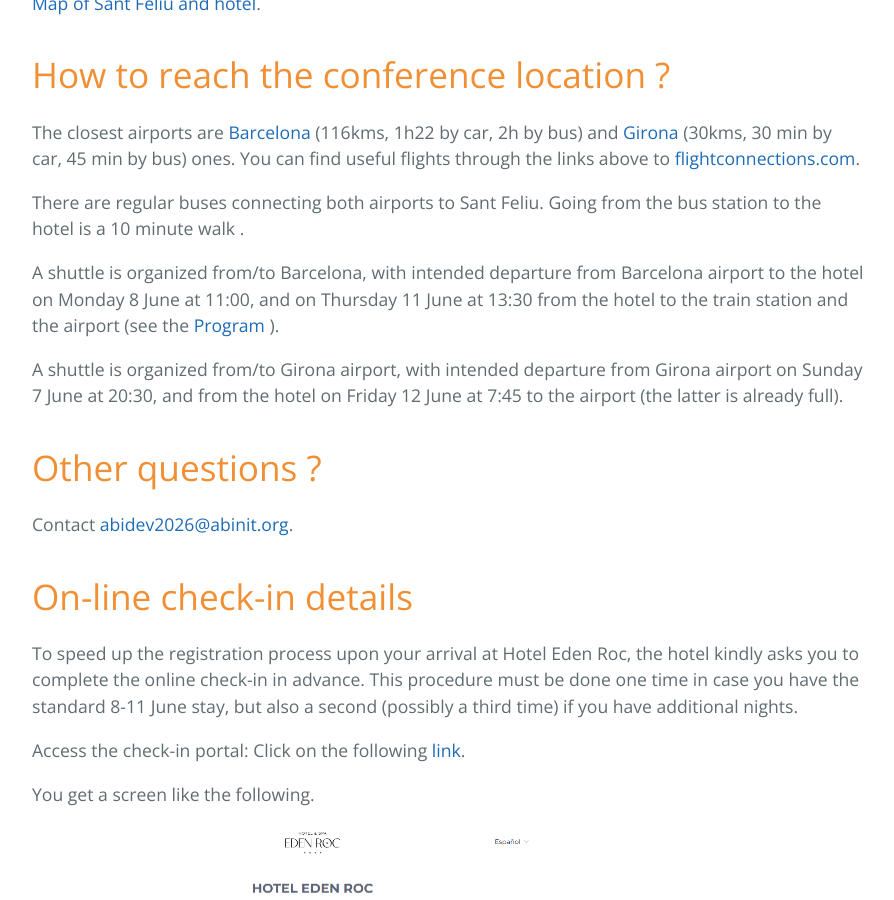
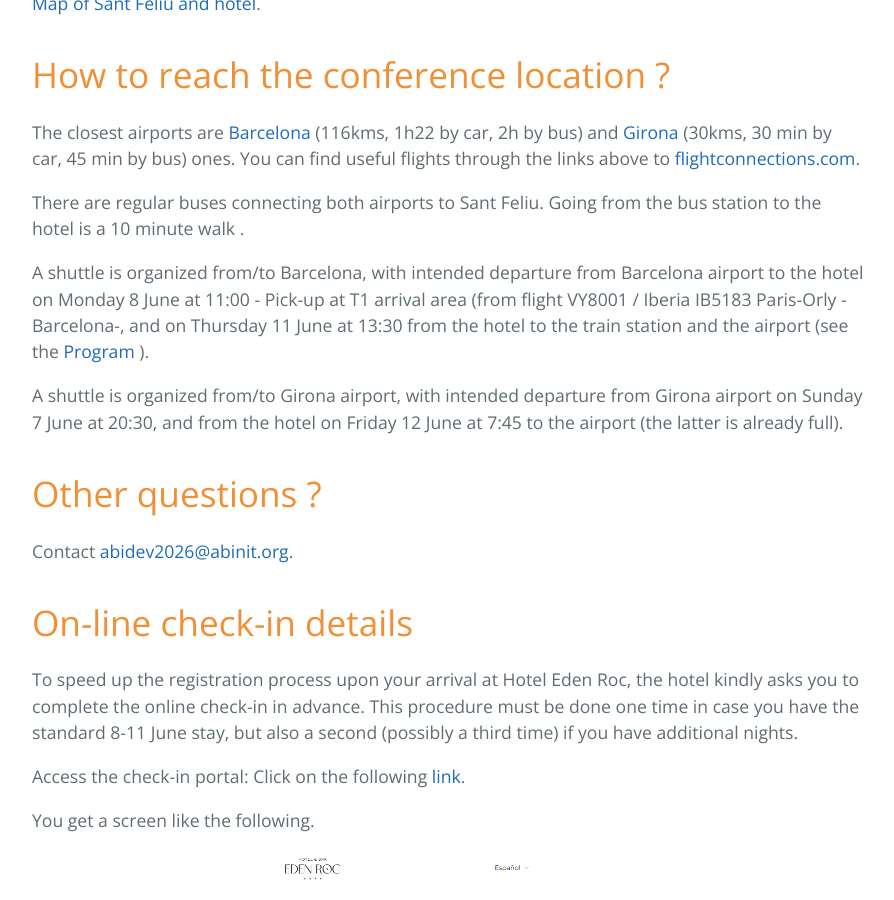
Before and after one commit to abinit/abidev2026, a Jekyll site: the page built from docs/practical.md, in a window 1280 px wide and 900 px high, scrolled down 570 px. Shown: the whole window, without its empty margins (192-1086 px from the left). Built offline with Jekyll 4.4.1, drawn with Linux system fonts in a browser that asks for light colours; the repository's description, which GitHub fills in, is left out.

Commit message:
Minor fix

```diff
--- a/docs/practical.md
+++ b/docs/practical.md
@@ -25,7 +25,7 @@ There are regular buses connecting both airports to Sant Feliu.
 Going from the bus station to the hotel is a 10 minute walk .
 
 A shuttle is organized from/to Barcelona, with intended departure from Barcelona airport to the hotel
-on Monday 8 June at 11:00, and on Thursday 11 June at 13:30 from the hotel
+on Monday 8 June at 11:00 - Pick-up at T1 arrival area (from flight VY8001 / Iberia IB5183 Paris‑Orly - Barcelona-, and on Thursday 11 June at 13:30 from the hotel
 to the train station and the airport (see the [Program](program.md) ).
 
 A shuttle is organized from/to Girona airport,
```
Also changed, not shown: docs/program.md (+1 -1 lines).
